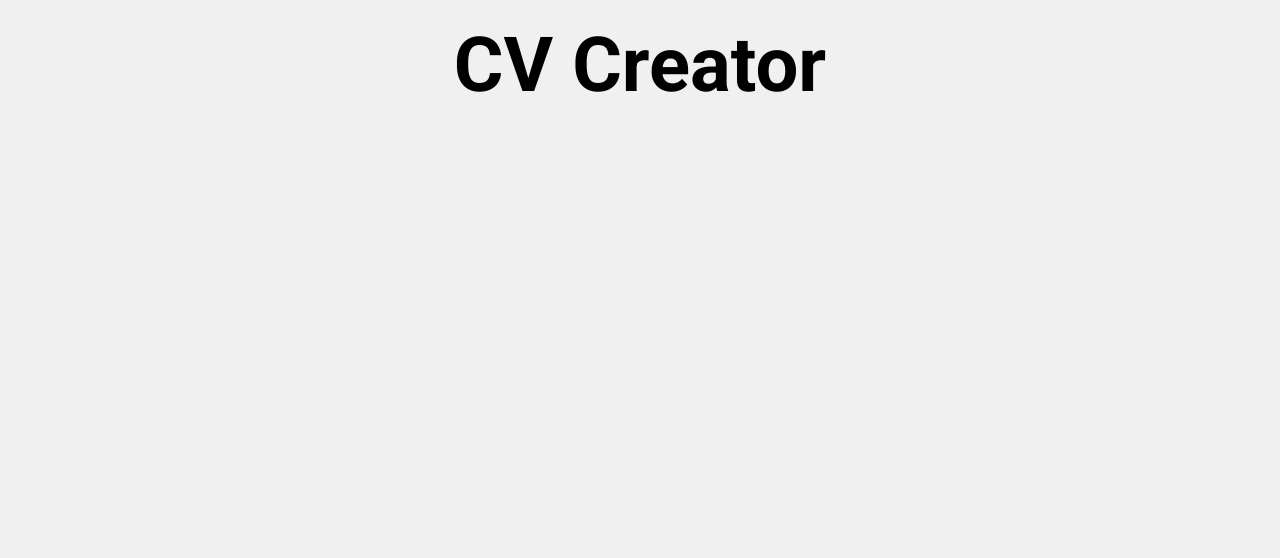
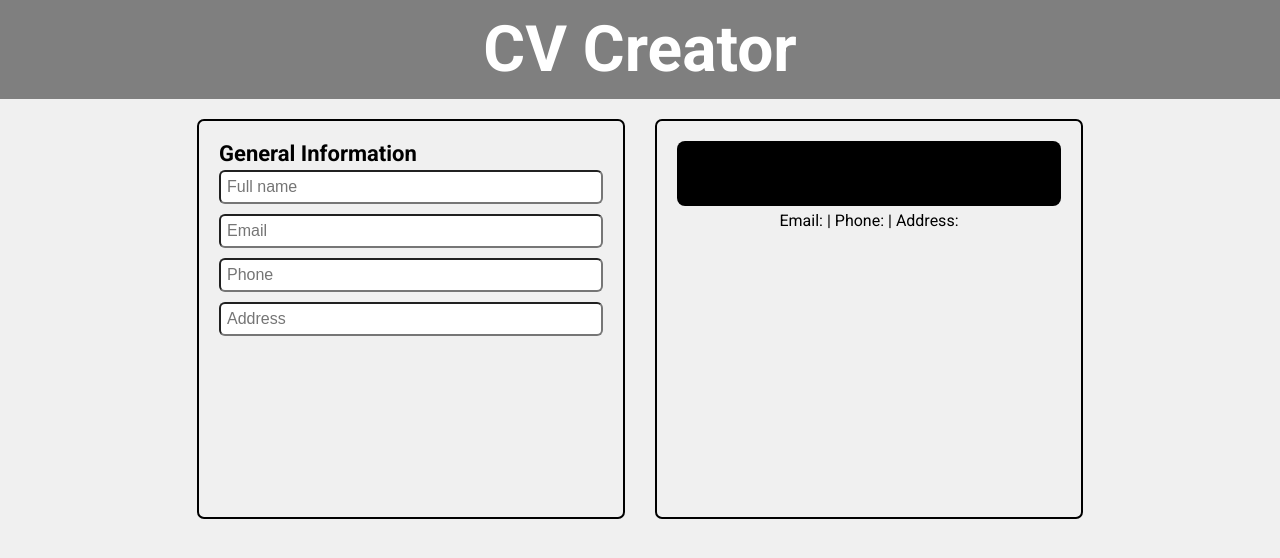
Before and after one commit to adambelko/cv-application, a React (Create React App) app: page / in a window 1280 px wide. Shown: the top 558 px of the page. Built offline with nearby package versions, Linux system fonts and the light colour scheme.

Commit message:
Input and render for general info roughly finished

```diff
--- /dev/null
+++ b/src/components/CVForm/CVForm.js
@@ -0,0 +1,13 @@
+import GeneralInfo from "./General";
+
+const CVForm = ({ handleChangeGeneral }) => {
+    return (
+        <>
+            <form className="main__cv--form">
+                <GeneralInfo handleChangeGeneral={handleChangeGeneral} />
+            </form>
+        </>
+    );
+};
+
+export default CVForm;
--- /dev/null
+++ b/src/components/CVForm/General.js
@@ -0,0 +1,45 @@
+const GeneralInfo = ({ handleChangeGeneral }) => {
+    return (
+        <section>
+            <h2>General Information</h2>
+            {/* Full name */}
+            <label htmlFor="input--fullName"></label>
+            <input
+                onChange={handleChangeGeneral}
+                type="text"
+                id="input--fullName"
+                placeholder="Full name"
+                name="fullName"
+            />
+            {/* Email */}
+            <label htmlFor="input--email"></label>
+            <input
+                onChange={handleChangeGeneral}
+                type="text"
+                id="input--email"
+                placeholder="Email"
+                name="email"
+            />
+            {/* Phone */}
+            <label htmlFor="input--phone"></label>
+            <input
+                onChange={handleChangeGeneral}
+                type="number"
+                id="input--phone"
+                placeholder="Phone"
+                name="phone"
+            />
+            {/* Address */}
+            <label htmlFor="input--address"></label>
+            <input
+                onChange={handleChangeGeneral}
+                type="text"
+                id="input--address"
+                placeholder="Address"
+                name="address"
+            />
+        </section>
+    );
+};
+
+export default GeneralInfo;
--- /dev/null
+++ b/src/components/CVPreview/CVPreview.js
@@ -0,0 +1,11 @@
+import General from "./General";
+
+const CVPreview = ({ general }) => {
+    return (
+        <div className="main__cv--preview">
+            <General general={general} />
+        </div>
+    );
+};
+
+export default CVPreview;
--- /dev/null
+++ b/src/components/CVPreview/General.js
@@ -0,0 +1,17 @@
+const General = ({ general }) => {
+    return (
+        <>
+            <div className="cv-preview-inner-header">{general.fullName}</div>
+            <div className="cv-preview-sub-header">
+                {"Email: "}
+                {general.email} {" | "}
+                {"Phone: "}
+                {general.phone} {" | "}
+                {"Address: "}
+                {general.address}
+            </div>
+        </>
+    );
+};
+
+export default General;
--- a/src/components/Main.js
+++ b/src/components/Main.js
@@ -1,8 +1,26 @@
+import { useState } from "react";
+import CVForm from "./CVForm/CVForm";
+import CVPreview from "./CVPreview/CVPreview";
+
 const Main = () => {
+    const generalInfo = {
+        fullName: "",
+        email: "",
+        phone: "",
+        address: "",
+    };
+    const [general, setGeneral] = useState(generalInfo);
+
+    const handleChangeGeneral = (e) => {
+        setGeneral({ ...general, [e.target.name]: e.target.value });
+    };
+
     return (
         <main>
-            {/* components */}
-            {/* components */}
+            <div className="main__cv-wrapper">
+                <CVForm handleChangeGeneral={handleChangeGeneral} />
+                <CVPreview general={general} />
+            </div>
         </main>
     );
 };
--- a/src/styles/style.scss
+++ b/src/styles/style.scss
@@ -1,3 +1,6 @@
+$header-bg: #7f7f7f;
+$page-bg: #f0f0f0;
+
 * {
     margin: 0;
     padding: 0;
@@ -8,19 +11,80 @@ html {
     font-size: 62.5%;
     box-sizing: border-box;
     height: 100%;
-    background: #f0f0f0;
+    background: $page-bg;
 }
 
 header {
     display: flex;
     justify-content: center;
+    background: $header-bg;
+    color: #ffffff;
     font-weight: bold;
-    font-size: 3.8rem;
-    margin-top: 2rem;
+    font-size: 3.2rem;
+    padding: 1.2rem 0;
 }
 
 // Main
+main,
+.main__cv-wrapper {
+    display: flex;
+    gap: 3rem;
+    margin: auto;
+    margin-top: 1rem;
+    min-height: 50vh;
+}
 
-main {
+.main__cv--form {
     display: flex;
+    width: 30vw;
+    padding: 2rem;
+    border: 0.2rem solid black;
+    border-radius: 0.7rem;
+
+    h2 {
+        font-size: 2.2rem;
+        margin-bottom: 0.4rem;
+    }
+
+    section {
+        display: flex;
+        flex-direction: column;
+        width: 100%;
+        font-weight: bold;
+    }
+
+    input {
+        font-size: 1.6rem;
+        padding: 0.6rem;
+        margin-bottom: 1rem;
+        border-radius: 0.6rem;
+    }
 }
+
+.main__cv--preview {
+    display: flex;
+    flex-direction: column;
+    width: 30vw;
+    border: 0.2rem solid black;
+    border-radius: 0.7rem;
+    padding: 2rem;
+
+    .cv-preview-inner-header {
+        display: flex;
+        justify-content: center;
+        align-items: center;
+        min-height: 3.5rem;
+        font-size: 3rem;
+        color: #ffffff;
+        background: black;
+        padding: 1.5rem;
+        border-radius: 0.8rem;
+    }
+
+    .cv-preview-sub-header {
+        display: flex;
+        justify-content: center;
+        margin-top: 0.5rem;
+        font-size: 1.6rem;
+    }
+}
```
